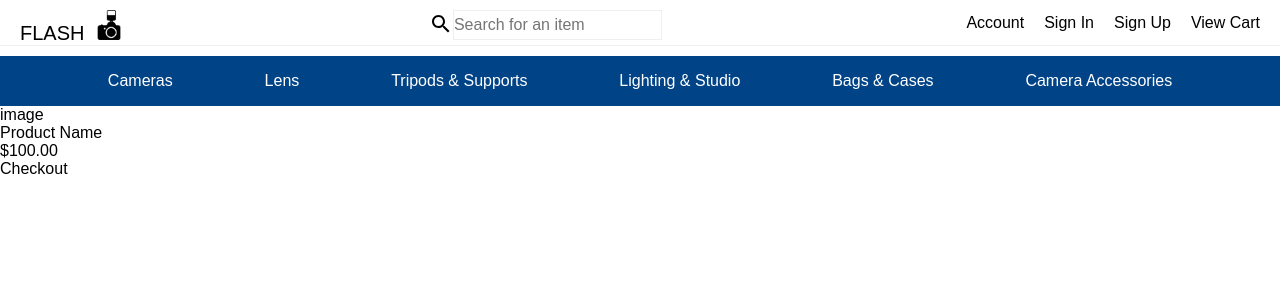
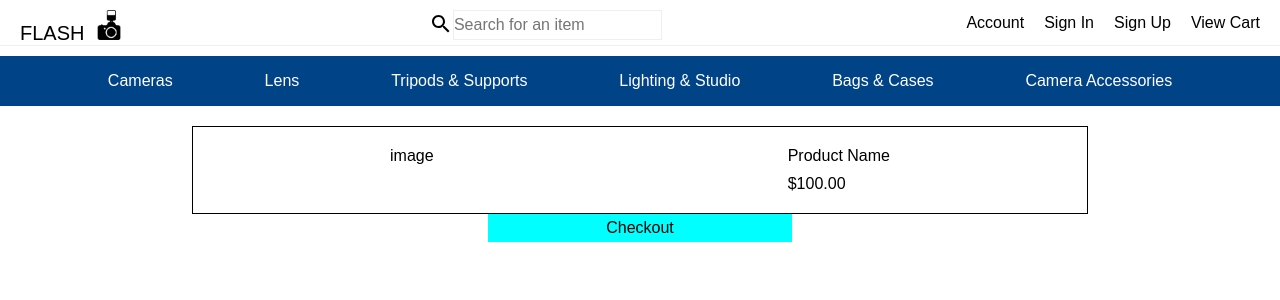
Before and after one commit to douglasryu/Flash, a React (Create React App) app: page /cart in a window 1280 px wide. Shown: the top 300 px of the page. Built offline with nearby package versions, Linux system fonts and the light colour scheme; no server answers.

Commit message:
cart css

```diff
--- a/src/components/Cart.js
+++ b/src/components/Cart.js
@@ -17,10 +17,12 @@ const Cart = (props) => {
                 {/*Will map user's cart from state*/}
                 <div className='cart__item'>
                     <div className='cart__item-img'>image</div>
-                    <div className='cart__item-name'>Product Name</div>
-                    <div className='cart__item-price'>$100.00</div>
+                    <div className='cart__item-nameprice-container'>
+                        <div className='cart__item-name'>Product Name</div>
+                        <div className='cart__item-price'>$100.00</div>
+                    </div>
                 </div>
-                <div>
+                <div className='cart__checkout'>
                     <button onClick={() => props.openModal("checkout")}>Checkout</button>
                 </div>
             </main>
--- a/src/stylesheets/cart.css
+++ b/src/stylesheets/cart.css
@@ -36,3 +36,34 @@
     text-align: center;
     padding-bottom: 10px;
 }
+
+
+.cart__main{
+    padding: 20px 15%;
+
+}
+
+.cart__item{
+    display: flex;
+    justify-content: space-around;
+    border: 1px solid black;
+    padding: 20px 20px;
+}
+
+.cart__item-image{
+    height: 100px;
+    width: 100px;
+}
+
+.cart__item-name{
+    padding-bottom: 10px;
+}
+
+.cart__checkout{
+    text-align: center;
+    display: block;
+    background-color: aqua;
+    margin: 0px auto 10px auto;
+    padding: 5px 102px 5px 102px;
+    width: 100px;
+}
```
